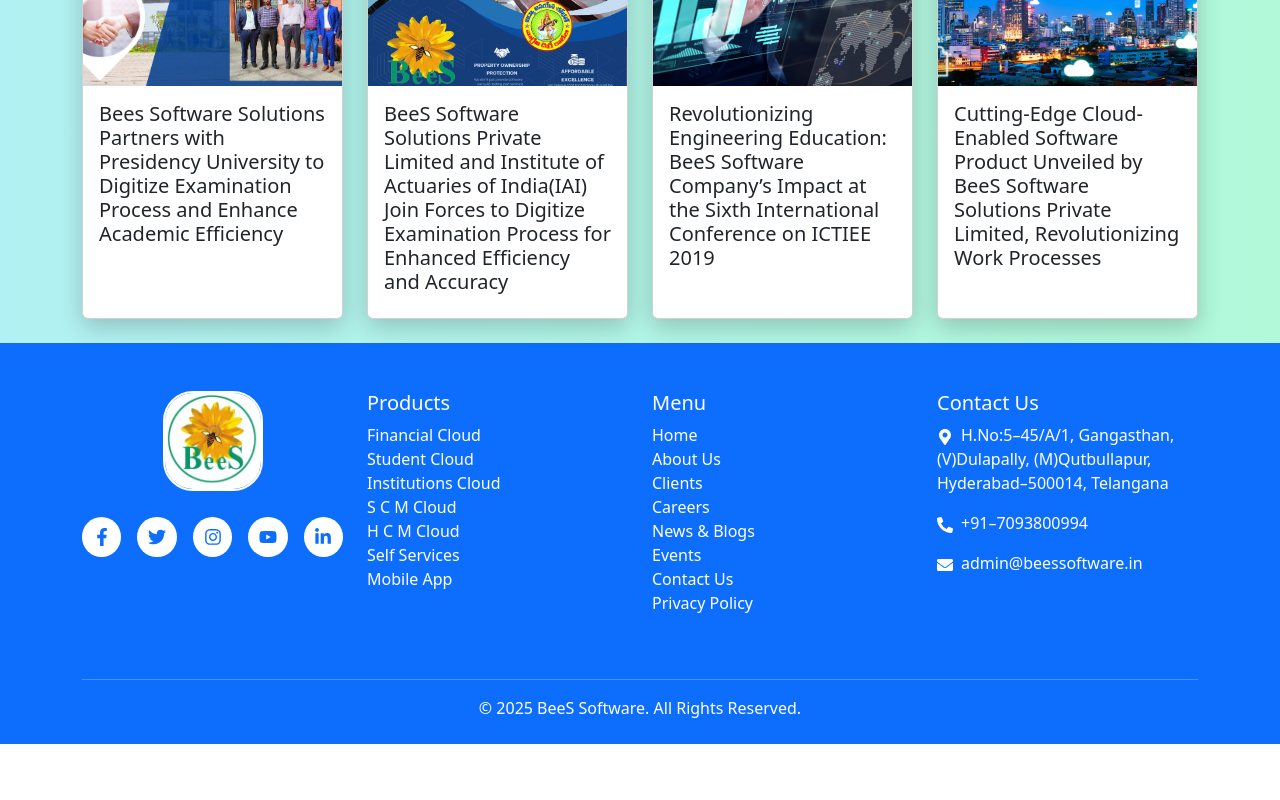
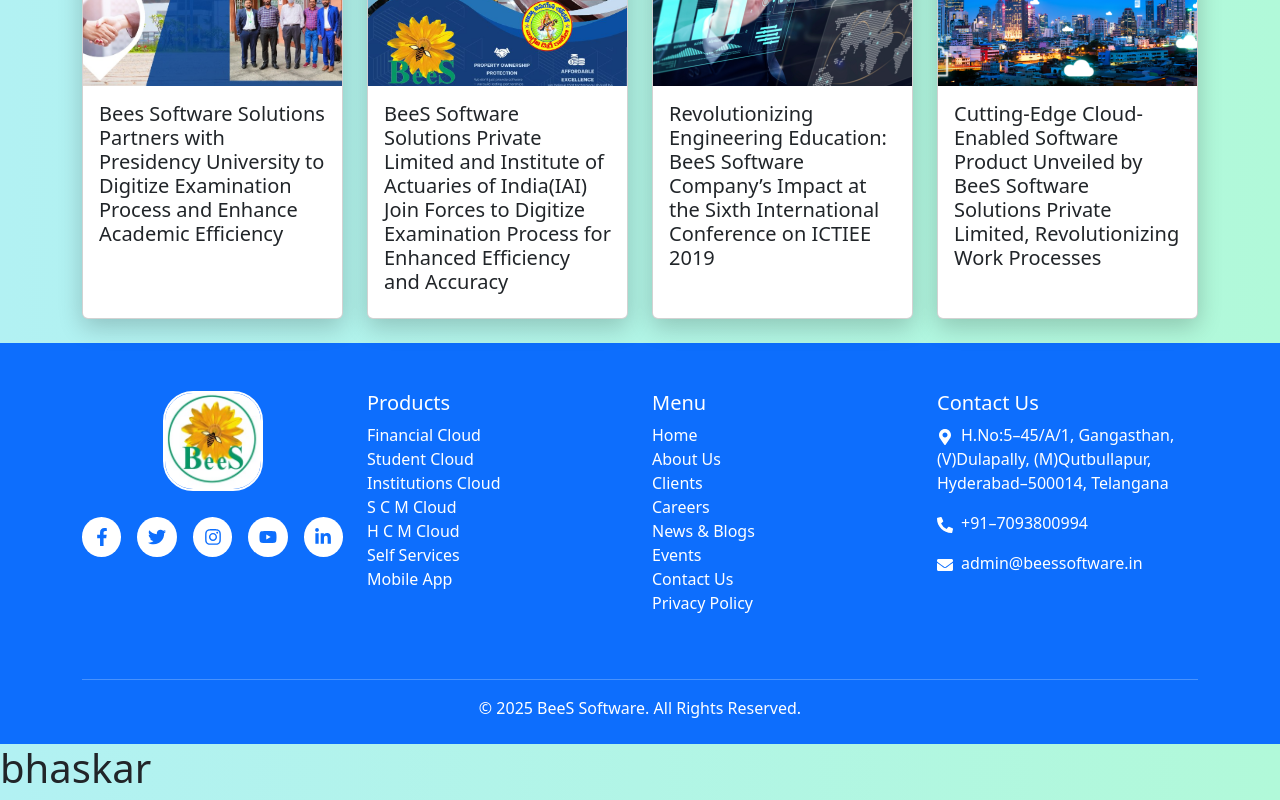
Before and after one commit to valmiki-ammu/Bees-site, a React (Create React App) app: page / in a window 1280 px wide. Shown: the part 4443-5243 px from the top of the page. Before the commit the page ends 5187 px from the top, so only its background shows below. Built offline with nearby package versions, Linux system fonts and the light colour scheme.

Commit message:
added the name bhaskar

```diff
--- a/src/App.js
+++ b/src/App.js
@@ -27,7 +27,7 @@
       <ContactForm />
       <Cardstype />
       <Footer />
-
+<h1>bhaskar</h1>
     </div>
   );
 }
```
